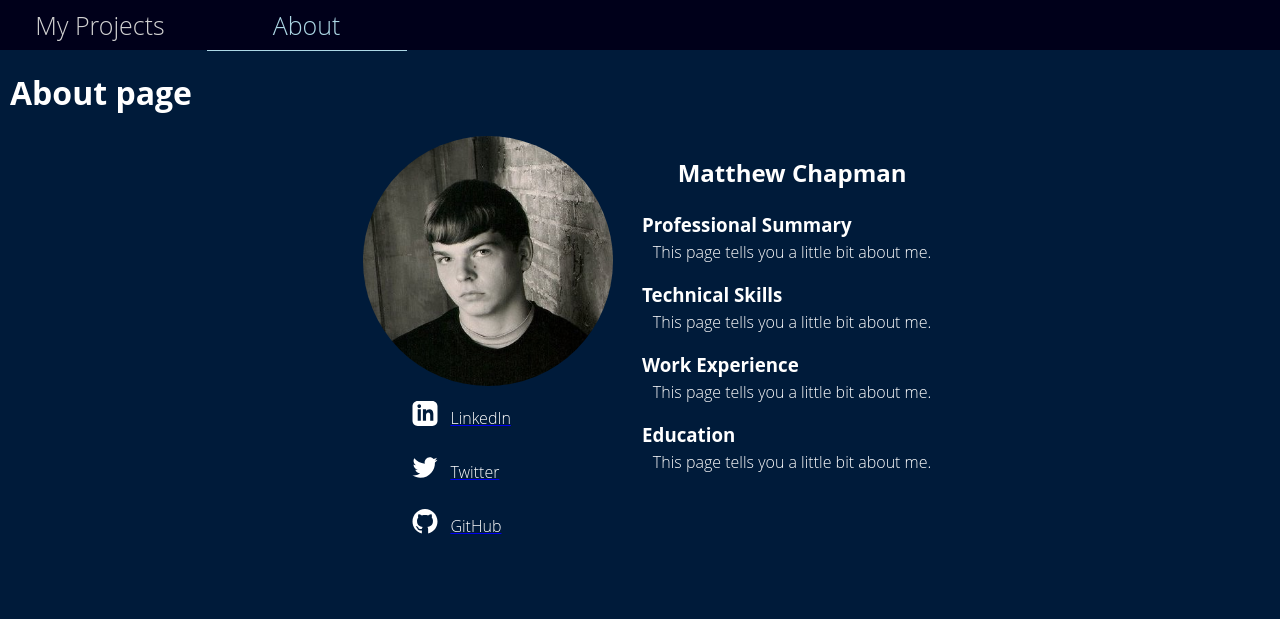
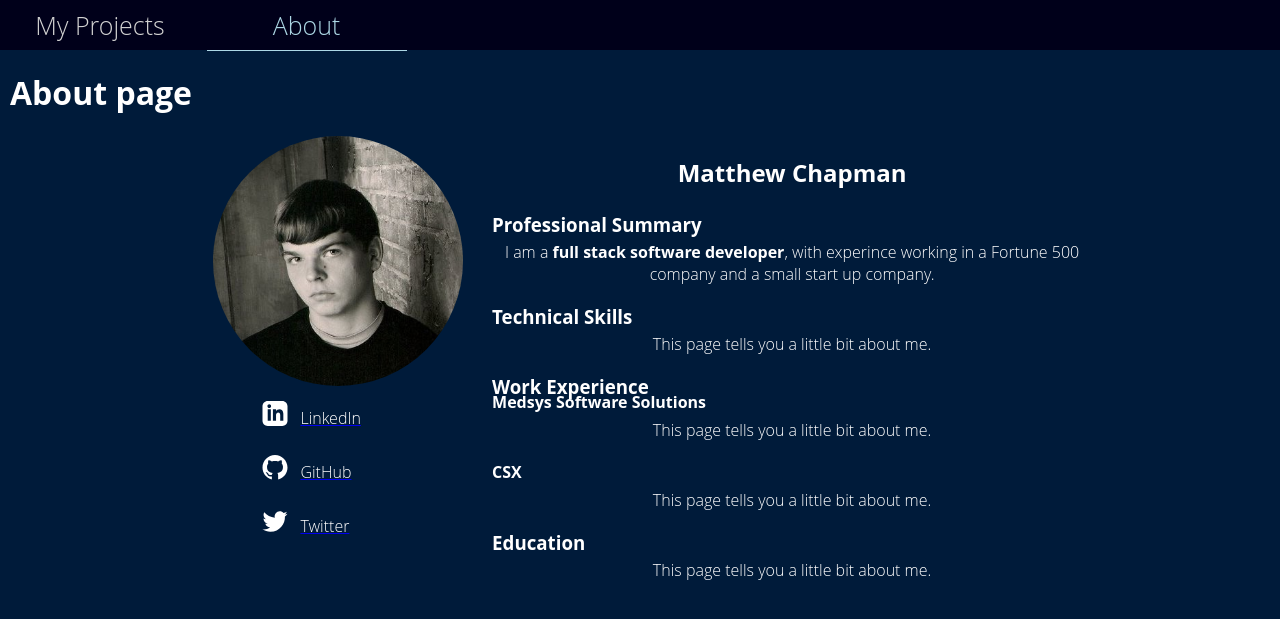
Before and after one commit to matt-chap/matt-chap.github.io, a Jekyll site: the page built from about.html, in a window 1280 px wide. Shown: the top 619 px of the page. Built offline with Jekyll 4.4.1, drawn with Linux system fonts in a browser that asks for light colours.

Commit message:
Moved Twitter below Github and added to AboutMe

```diff
--- a/_sass/main.scss
+++ b/_sass/main.scss
@@ -7,17 +7,16 @@ html, body {
   background-color: #001B3A;
 }
 
-h1, h2 {
-  color: white;
+h1, h2, h3, h4 {
+  color: #fff;
 }
 
 h1 {
   padding-left: 10px;
 }
 
-h3 {
+h3, h4 {
   text-align: left;
-  color: #fff;
   line-height: 1px;
   padding-top: 15px;
   padding-bottom: 0px;
--- a/about.html
+++ b/about.html
@@ -16,16 +16,16 @@ title: About
                     LinkedIn
                 </p>
             </a>
+            <a style="display: inline-flex; width: 175px;" href="https://github.com/matt-chap">
+                <img style="padding: 10px;" src="/assets/images/github.svg" width="30px" height="25px">
+                <p>
+                    GitHub
+                </p>
+            </a>
             <a style="display: inline-flex; width: 175px;" href="https://twitter.com/The_Matt_Chap">
                 <img style="padding: 10px;" src="/assets/images/twitter.svg" width="30px" height="25px">
                 <p>
                     Twitter
-                </p>
-            </a>
-            <a style="display: inline-flex; width: 175px;" href="https://github.com/matt-chap">
-                <img style="padding: 10px;" src="/assets/images/github.svg" width="30px" height="25px">
-                <p>
-                    GitHub
                 </p>
             </a>
         </div>
@@ -33,10 +33,13 @@ title: About
     <div class="about-content">
         <h2>Matthew Chapman</h2>
         <h3>Professional Summary</h3>
-        <p>This page tells you a little bit about me.</p>
+        <p>I am a <strong>full stack software developer</strong>, with experince working in a Fortune 500 company and a small start up company.</p>
         <h3>Technical Skills</h3>
         <p>This page tells you a little bit about me.</p>
         <h3>Work Experience</h3>
+        <h4>Medsys Software Solutions</h4>
+        <p>This page tells you a little bit about me.</p>
+        <h4>CSX</h4>
         <p>This page tells you a little bit about me.</p>
         <h3>Education</h3>
         <p>This page tells you a little bit about me.</p>
```
Also changed, not shown: 3 other files.
